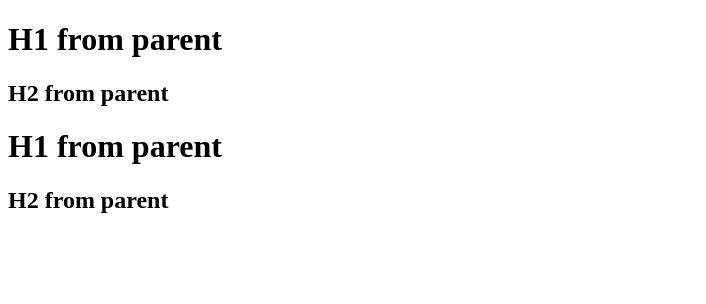
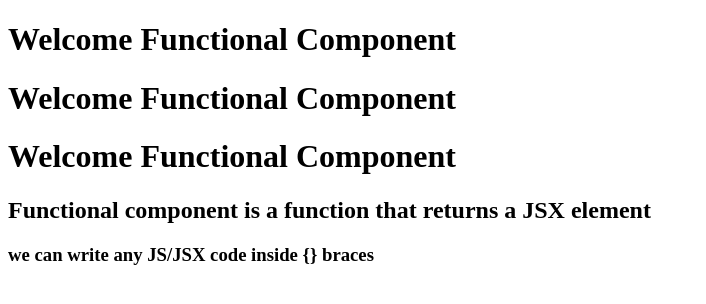
Before and after one commit to saikumar10900/namaste-react, a React (Vite) app: page / in a window 1280 px wide. Shown: the top 304 px of the page, without its empty margins (0-706 px from the left). Built offline with nearby package versions, Linux system fonts and the light colour scheme.

Commit message:
day3 - episode3

```diff
--- a/App.js
+++ b/App.js
@@ -1,20 +1,19 @@
 import React from "react";
 import ReactDOM from "react-dom/client";
 
-const parentEle = React.createElement("div", { id: "parent" }, [
-  React.createElement("div", {}, [
-    React.createElement("h1", {}, "H1 from parent"),
-    React.createElement("h2", {}, "H2 from parent"),
-  ]),
-  React.createElement("div", {}, [
-    React.createElement("h1", {}, "H1 from parent"),
-    React.createElement("h2", {}, "H2 from parent"),
-  ]),
-]);
-const heading = React.createElement(
-  "h1",
-  { id: "head" },
-  "Hello World from React"
-);
+const Title = () => <h1>Welcome Functional Component</h1>;
+
+const HeaderComponent = () => {
+  return (
+    <div id="parent">
+      {Title()}
+      <Title />
+      <Title></Title>
+      <h2>Functional component is a function that returns a JSX element</h2>
+      <h3>{"we can write any JS/JSX code inside {} braces"}</h3>
+    </div>
+  );
+};
+
 const root = ReactDOM.createRoot(document.getElementById("root"));
-root.render(parentEle);
+root.render(<HeaderComponent />);
--- a/package.json
+++ b/package.json
@@ -3,7 +3,9 @@
   "version": "1.0.0",
   "description": "",
   "scripts": {
-    "test": "echo \"Error: no test specified\" && exit 1"
+    "test": "echo \"Error: no test specified\" && exit 1",
+    "start": "parcel index.html",
+    "build": "parcel build index.html"
   },
   "author": "",
   "license": "ISC",
@@ -12,6 +14,7 @@
     "process": "^0.11.10"
   },
   "dependencies": {
+    "jest": "^29.7.0",
     "react": "^18.3.0",
     "react-dom": "^18.3.0"
   },
```
Also changed, not shown: 1 other file (tests, documents, lock files or other folders).
